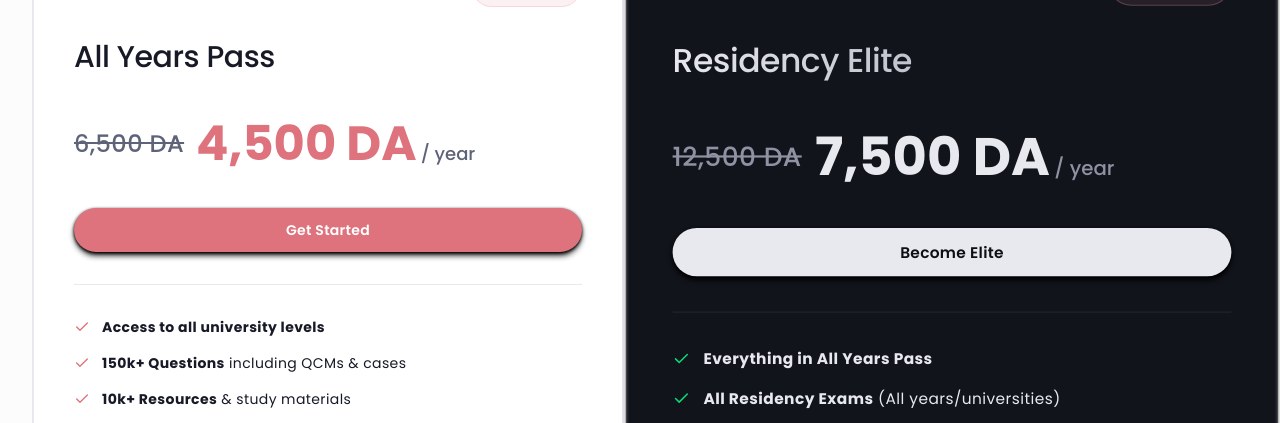
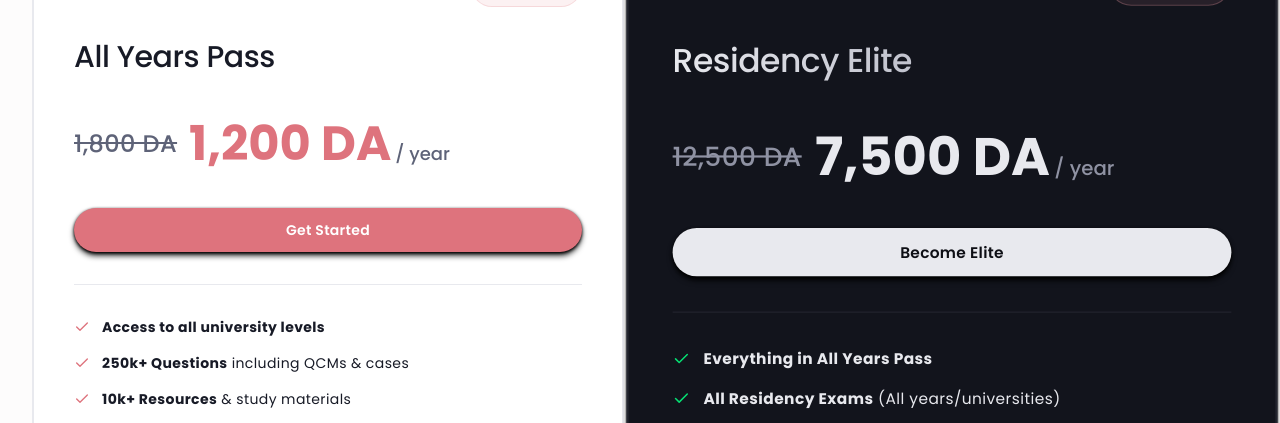
Before and after one commit to hamawebdev/web, a Next.js app: page / in a window 1280 px wide. Shown: the part 2980-3403 px from the top of the page. Built offline with nearby package versions, Linux system fonts and the light colour scheme; no server answers; a web font is replaced by a local one.

Commit message:
price change

```diff
--- a/src/app/layout.tsx
+++ b/src/app/layout.tsx
@@ -45,6 +45,12 @@ export const metadata: Metadata = {
     description: "Access 150k+ questions and 12k+ resources. The trusted choice for medical students across 10+ Algerian universities for Résidanat and daily studies.",
     url: "https://med-adn.com",
     siteName: "Med-ADN",
+    images: [
+      {
+        url: "/dashborad.webp",
+        alt: "Med-ADN dashboard preview",
+      },
+    ],
     locale: "en_US",
     type: "website",
   },
@@ -53,6 +59,7 @@ export const metadata: Metadata = {
     title: "Med-ADN - Ace Your Medical Exams in Algeria",
     description: "Join thousands of students using Med-ADN. 150k+ QCMs, 12k+ resources, and comprehensive tools for medical success.",
     creator: "@medadn",
+    images: ["/dashborad.webp"],
   },
   robots: {
     index: true,
--- a/src/components/mvpblocks/designer-pricing.tsx
+++ b/src/components/mvpblocks/designer-pricing.tsx
@@ -102,10 +102,10 @@ export default function DesignerPricing() {
             <div className="mb-8">
               <div className="mb-2 flex items-center gap-3">
                 <span className="text-2xl text-muted-foreground line-through font-medium">
-                  6,500 DA
+                  1,800 DA
                 </span>
                 <span className="text-4xl font-bold tracking-tight lg:text-5xl text-primary">
-                  4,500 DA<span className="text-lg font-medium text-muted-foreground ml-1">/ year</span>
+                  1,200 DA<span className="text-lg font-medium text-muted-foreground ml-1">/ year</span>
                 </span>
               </div>
 
@@ -132,7 +132,7 @@ export default function DesignerPricing() {
               <li className="flex items-start gap-3">
                 <Check className="mt-0.5 h-4 w-4 flex-shrink-0 text-primary" />
                 <span>
-                  <strong>150k+ Questions</strong> including QCMs & cases
+                  <strong>250k+ Questions</strong> including QCMs & cases
                 </span>
               </li>
               <li className="flex items-start gap-3">
```
